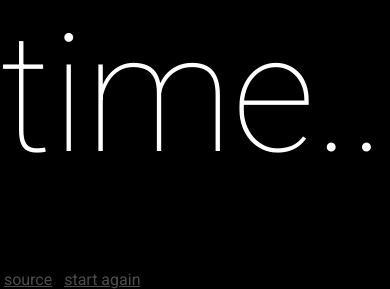
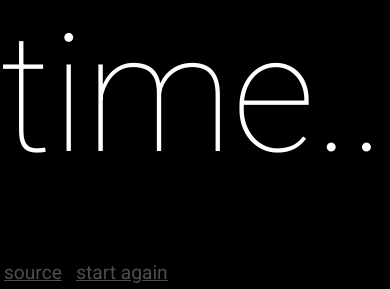
Before and after one commit to fourkbomb/hsceebs, a Flask app: template templates/countdown.html in a window 390 px wide. Shown: the part 555-844 px from the top of the page. Run offline with Flask 2, Linux system fonts and the light colour scheme; the template is opened without the code that fills it, so the values that code supplies are empty; parts of the project's set-up code (start-up, migrations or seed data) failed here and were passed over; some libraries are stand-ins or nearby versions.

Commit message:
make the bottom links more touchable on mobile

```diff
--- a/static/countdown.css
+++ b/static/countdown.css
@@ -47,7 +47,7 @@ a:hover {
 
 #fancy-bar {
     position: fixed;
-    bottom: 0;
+    bottom: 5px;
     left: 1%;
     width: 98%;
     color: rgba(255, 255, 255, 0.3);
@@ -67,11 +67,11 @@ a:hover {
 
 #subj-name {
 	right: 1%;
-	bottom: 0;
+	bottom: inherit;
 	position: fixed;
 	text-align: right;
-	max-width: 75%;
-	max-width: calc(100% - 100px);
+	max-width: 50%;
+	max-width: calc(100% - 170px);
 }
 
 @media screen and (max-width: 28em) {
@@ -79,6 +79,10 @@ a:hover {
         font-size: 3.2em;
     }
 
+	#fancy-bar {
+		font-size: 1.2em;
+	}
+
     .not-that-big {
         font-size: 2.7em;
     }
```
